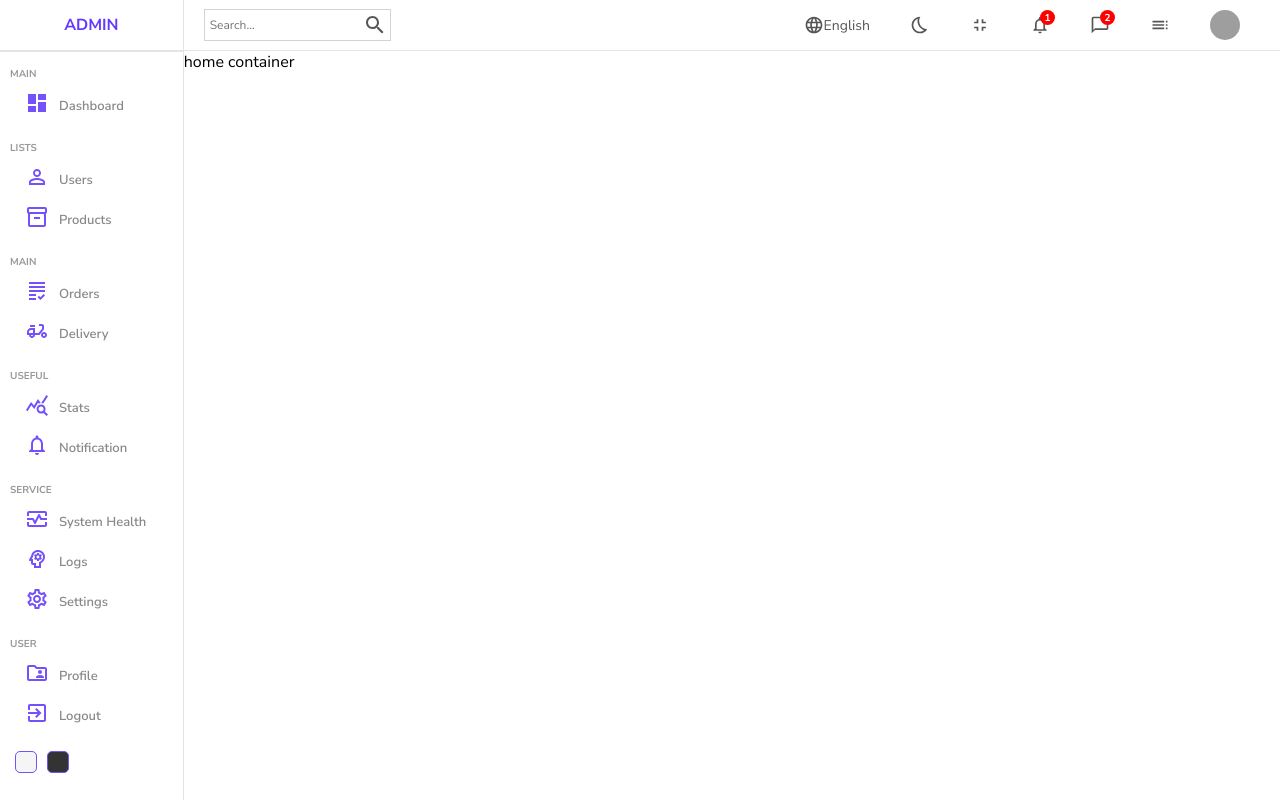
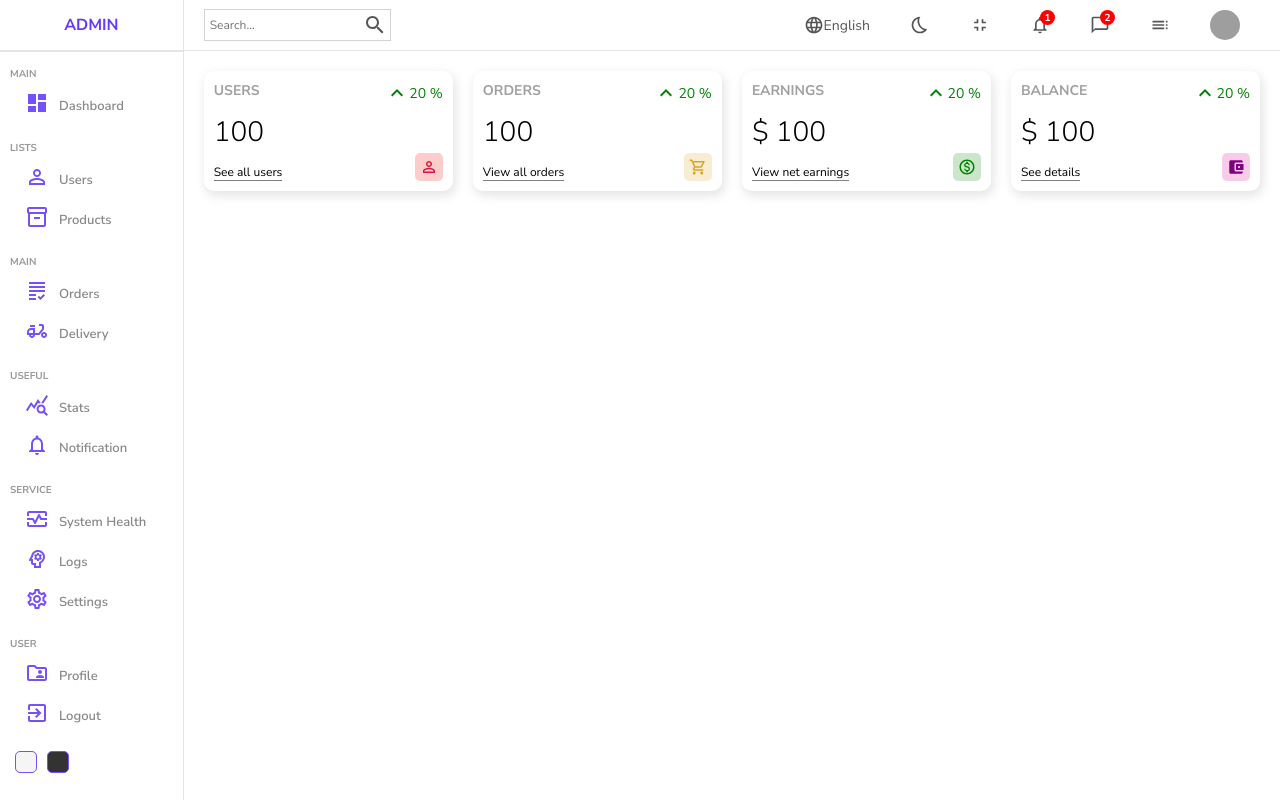
Before and after one commit to MHS676/React-Admin-Panel, a React (Create React App) app: page / in a window 1280 px wide. Built offline with nearby package versions, Linux system fonts and the light colour scheme; grey boxes are pictures that could not be loaded; a web font is replaced by a local one.

Commit message:
widget done

```diff
--- /dev/null
+++ b/src/components/widget/Widget.jsx
@@ -0,0 +1,90 @@
+import "./widget.scss"
+import KeyboardArrowUpIcon from '@mui/icons-material/KeyboardArrowUp';
+import PersonOutlineIcon from '@mui/icons-material/PersonOutline';
+import AccountBalanceWalletIcon from '@mui/icons-material/AccountBalanceWallet';
+import ShoppingCartOutlinedIcon from '@mui/icons-material/ShoppingCartOutlined';
+import MonetizationOnOutlinedIcon from '@mui/icons-material/MonetizationOnOutlined';
+
+
+const Widget = ({ type }) => {
+
+      let data;
+
+      //temporary
+      const amount = 100
+      const diff = 20
+
+      switch (type){
+        case "user":
+        data= {
+          title: "USERS",
+          isMoney: false,
+          link: "See all users",
+          icon: <PersonOutlineIcon className="icon"
+          style={{color:"crimson",
+          backgroundColor: "rgba(255, 0, 0, 0.2)"
+          }}/>
+        };
+        break;
+
+        case "order":
+        data= {
+          title: "ORDERS",
+          isMoney: false,
+          link: "View all orders",
+          icon: <ShoppingCartOutlinedIcon className="icon"
+          style={{color:"goldenrod",
+          backgroundColor: "rgba(218, 165, 32, 0.2)"
+          }}/>
+        };
+        break;
+        case "earning":
+        data= {
+          title: "EARNINGS",
+          isMoney: true,
+          link: "View net earnings",
+          icon: <MonetizationOnOutlinedIcon className="icon"
+            style={{color:"green",
+          backgroundColor: "rgba(0, 128, 0, 0.2)"
+          }}
+          />
+        };
+        break;
+        case "balance":
+        data= {
+          title: "BALANCE",
+          isMoney: true,
+          link: "See details",
+          icon: <AccountBalanceWalletIcon className="icon"
+            style={{color:"purple",
+          backgroundColor: "rgba(218, 0, 128, 0.2)"
+          }}
+          />
+        };
+        break;
+        default:
+          break;
+      }
+
+
+
+
+  return (
+    <div className="widget">
+      <div className="left">
+        <span className="title">{data.title}</span>
+        <span className="counter">{data.isMoney && "$"} {amount} </span>
+        <span className="link">{data.link}</span>
+      </div>
+      <div className="right">
+        <div className="percentage positive">
+          <KeyboardArrowUpIcon/>
+          {diff} %
+        </div>
+        {data.icon}
+      </div>
+    </div>
+  )
+}
+
+export default Widget
--- /dev/null
+++ b/src/components/widget/widget.scss
@@ -0,0 +1,53 @@
+.widget {
+    display: flex;
+    justify-content: space-between;
+    flex: 1;
+    padding: 10px;
+    -webkit-box-shadow: 2px 4px 10px 1px rgba(0, 0, 0, 0.47);
+    box-shadow: 2px 4px 10px 1px rgba(201, 201, 201, 0.47);
+    border-radius: 10px;
+    height: 100px;
+
+    .left,
+    .right {
+        display: flex;
+        flex-direction: column;
+        justify-content: space-between;
+
+        .title {
+            font-weight: bold;
+            font-size: 14px;
+            color: rgb(160, 160, 160);
+        }
+        .counter {
+            font-size: 28px;
+            font-weight: 300;
+        }
+
+        .link {
+            width: max-content;
+            font-size: 12px;
+            border-bottom: 1px solid gray;
+        }
+
+        .percentage {
+            display: flex;
+            align-items: center;
+            font-size: 14px;
+
+            &.positive {
+                color: green;
+            }
+            &.negative {
+                color: red;
+            }
+        }
+
+        .icon {
+            font-size: 18px;
+            padding: 5px;
+            border-radius: 5px;
+            align-self: flex-end;
+        }
+    }
+}
--- a/src/pages/home/Home.jsx
+++ b/src/pages/home/Home.jsx
@@ -1,14 +1,21 @@
 import Sidebar from "../../components/sidebar/Sidebar"
 import Navbar from "../../components/navbar/Navbar"
+import Widget from "../../components/widget/Widget"
 import "./home.scss"
 
 const Home = () => {
+
   return (
     <div className="home">
       <Sidebar/>
       <div className="homeContainer">
         <Navbar/>
-        home container
+        <div className="widgets">
+          <Widget type="user"/>
+          <Widget type="order"/>
+          <Widget type="earning"/>
+          <Widget type="balance"/>
+        </div>
       </div>
     </div>
   )
--- a/src/pages/home/home.scss
+++ b/src/pages/home/home.scss
@@ -4,5 +4,11 @@
     .homeContainer {
 
         flex: 6;
+
+        .widgets {
+            display: flex;
+            padding: 20px;
+            gap: 20px;
+        }
     }
 }
```
